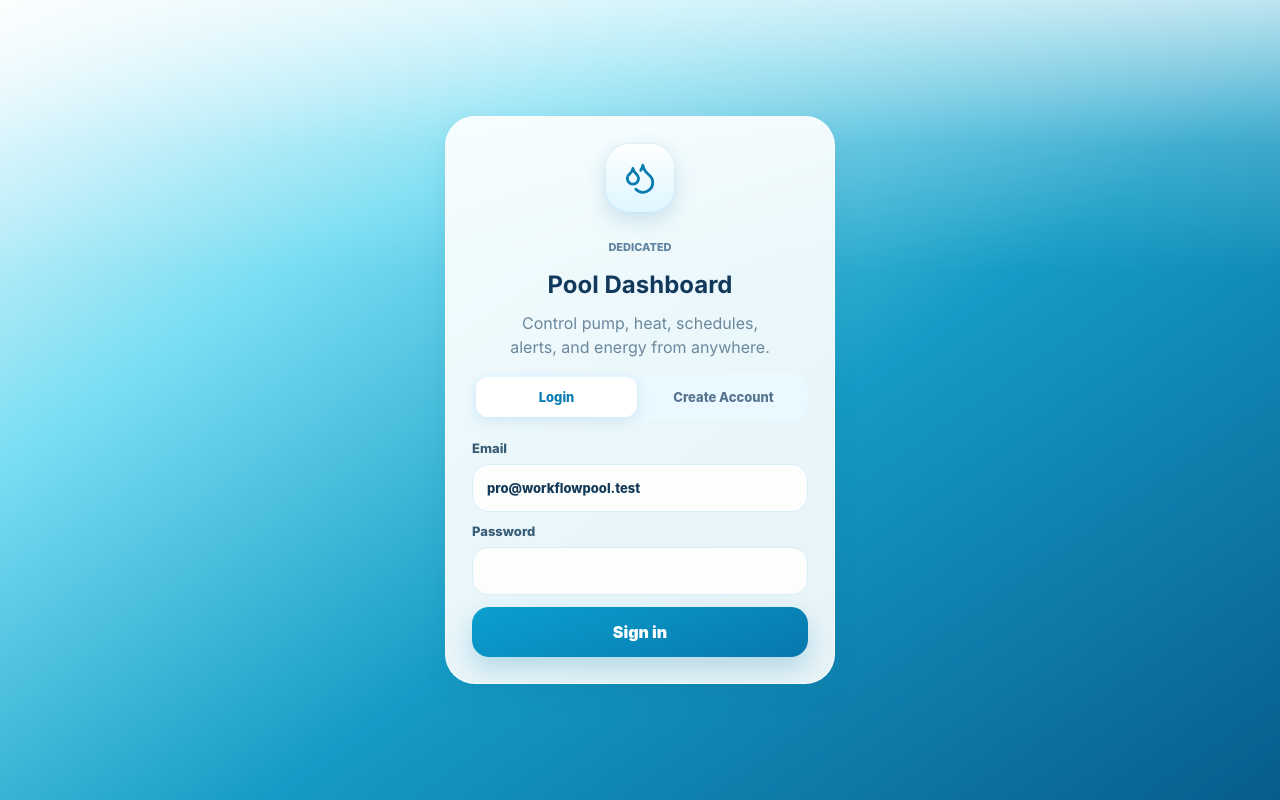
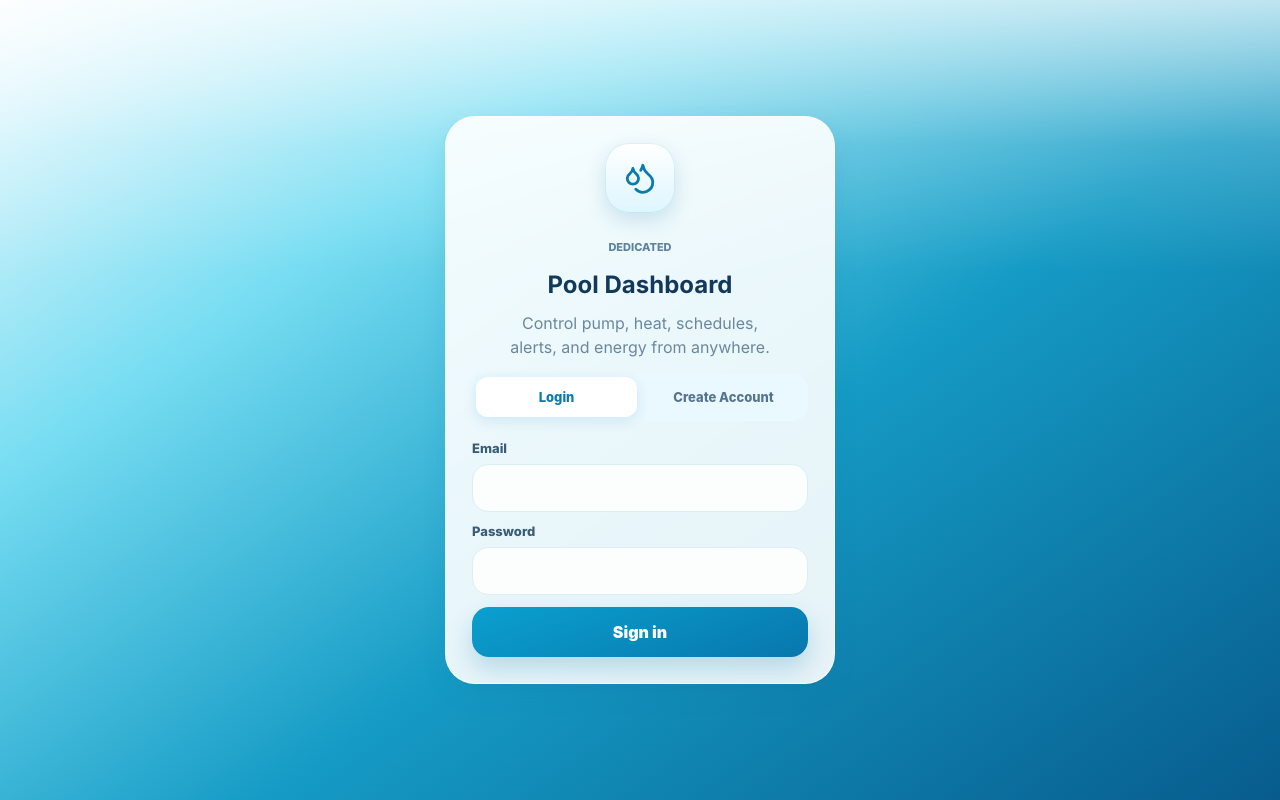
Before and after one commit to playboss2020/pool-pro-dashboard, a React (Vite) app: page / in a window 1280 px wide. Built offline with nearby package versions, Linux system fonts and the light colour scheme; no server answers.

Commit message:
Clarify Pro login setup

```diff
--- a/src/pages/LoginPage.tsx
+++ b/src/pages/LoginPage.tsx
@@ -5,7 +5,7 @@ import { supabase } from "../lib/supabase";
 type AuthMode = "login" | "signup";
 
 export function LoginPage() {
-  const [email, setEmail] = useState("pro@workflowpool.test");
+  const [email, setEmail] = useState("");
   const [password, setPassword] = useState("");
   const [mode, setMode] = useState<AuthMode>("login");
   const [error, setError] = useState("");
```
Also changed, not shown: supabase/README.md, 2 other files (tests, documents, lock files or other folders).
